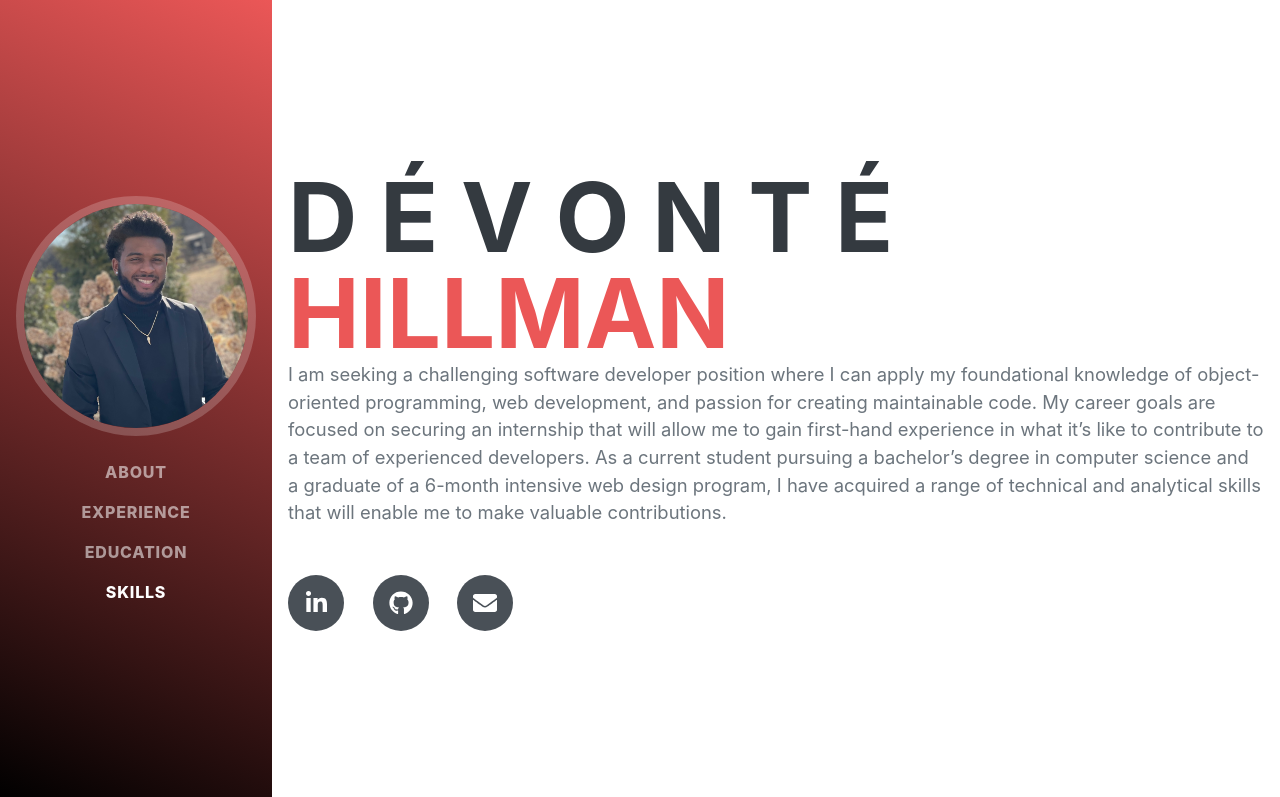
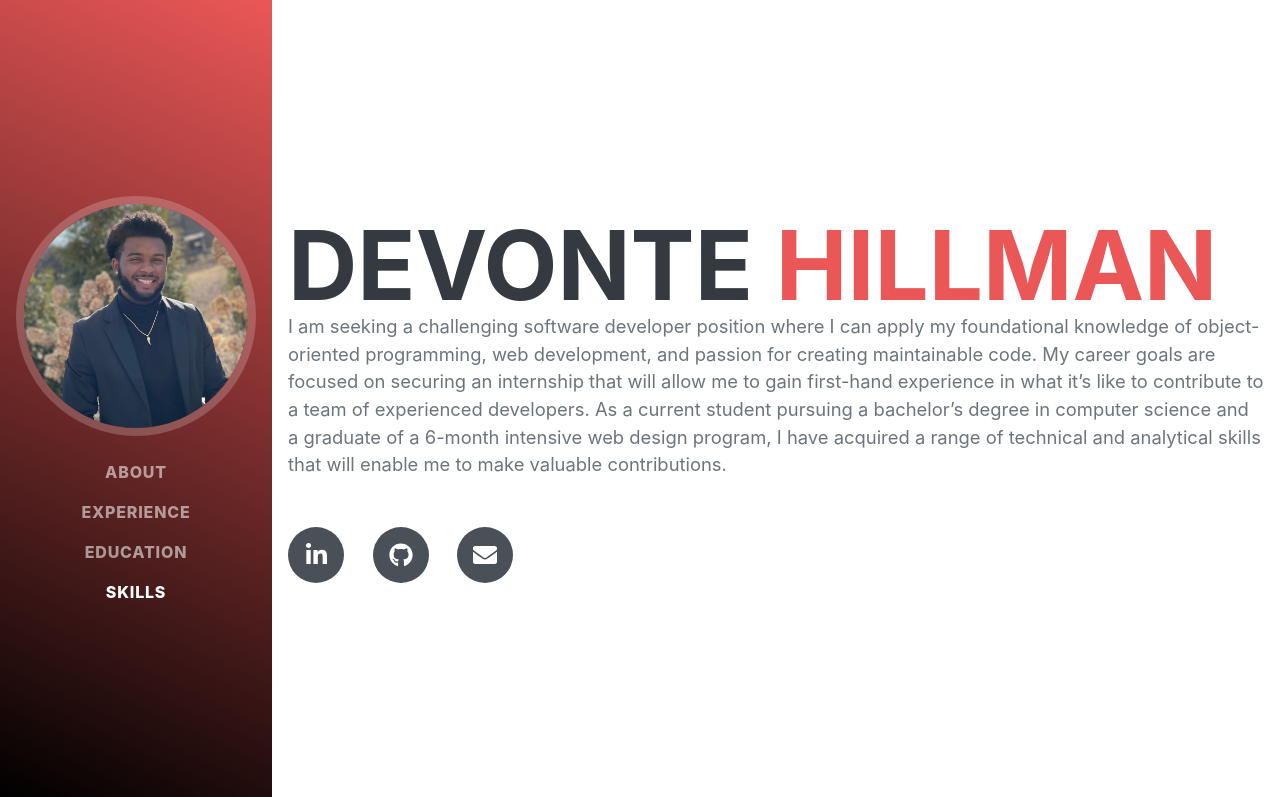
Before and after one commit to devontehillman/PortfolioTake4, a website: page dist/index.html in a window 1280 px wide. Shown: the top 797 px of the page. Drawn offline with nearby package versions, Linux system fonts and the light colour scheme; a web font is replaced by a local one.

Commit message:
removed wavy synax

```diff
--- a/dist/index.html
+++ b/dist/index.html
@@ -37,17 +37,11 @@
             <!-- About-->
             <section class="about-section" id="about">
                 <div class="about-section-content">
-                    <h1 class="mb-0 waviy" id="name-title">
-                        <span class="waviy" style="--i: 1">D</span>
-                        <span class="waviy" style="--i: 2">é</span>
-                        <span class="waviy" style="--i: 3">v</span>
-                        <span class="waviy" style="--i: 4">o</span>
-                        <span class="waviy" style="--i: 5">n</span>
-                        <span class="waviy" style="--i: 6">t</span>
-                        <span class="waviy" style="--i: 7">é</span>
-                        <span class="text-primary waviy" style="--i: 8">Hillman</span>
+                    <h1 class="mb-0" id="name-title">
+                        <span>Devonte</span>
+                        <span class="text-primary">Hillman</span>
                     </h1>
-                    <p class="lead mb-5 typed-text">I am seeking a challenging software developer position where I can apply my foundational knowledge of object-oriented programming, web development, and passion for creating maintainable code. My career goals are focused on securing an internship that will allow me to gain first-hand experience in what it’s like to contribute to a team of experienced developers. As a current student pursuing a bachelor’s degree in computer science and a graduate of a 6-month intensive web design program, I have acquired a range of technical and analytical skills that will enable me to make valuable contributions.</p>
+                    <p class="lead mb-5" id="about-text">I am seeking a challenging software developer position where I can apply my foundational knowledge of object-oriented programming, web development, and passion for creating maintainable code. My career goals are focused on securing an internship that will allow me to gain first-hand experience in what it’s like to contribute to a team of experienced developers. As a current student pursuing a bachelor’s degree in computer science and a graduate of a 6-month intensive web design program, I have acquired a range of technical and analytical skills that will enable me to make valuable contributions.</p>
                     <div class="social-icons">
                         <a class="social-icon" href="https://www.linkedin.com/in/devonte-hillman-3a1558158/"><i class="fab fa-linkedin-in"></i></a>
                         <a class="social-icon" href="https://github.com/devontehillman"><i class="fab fa-github"></i></a>
```
